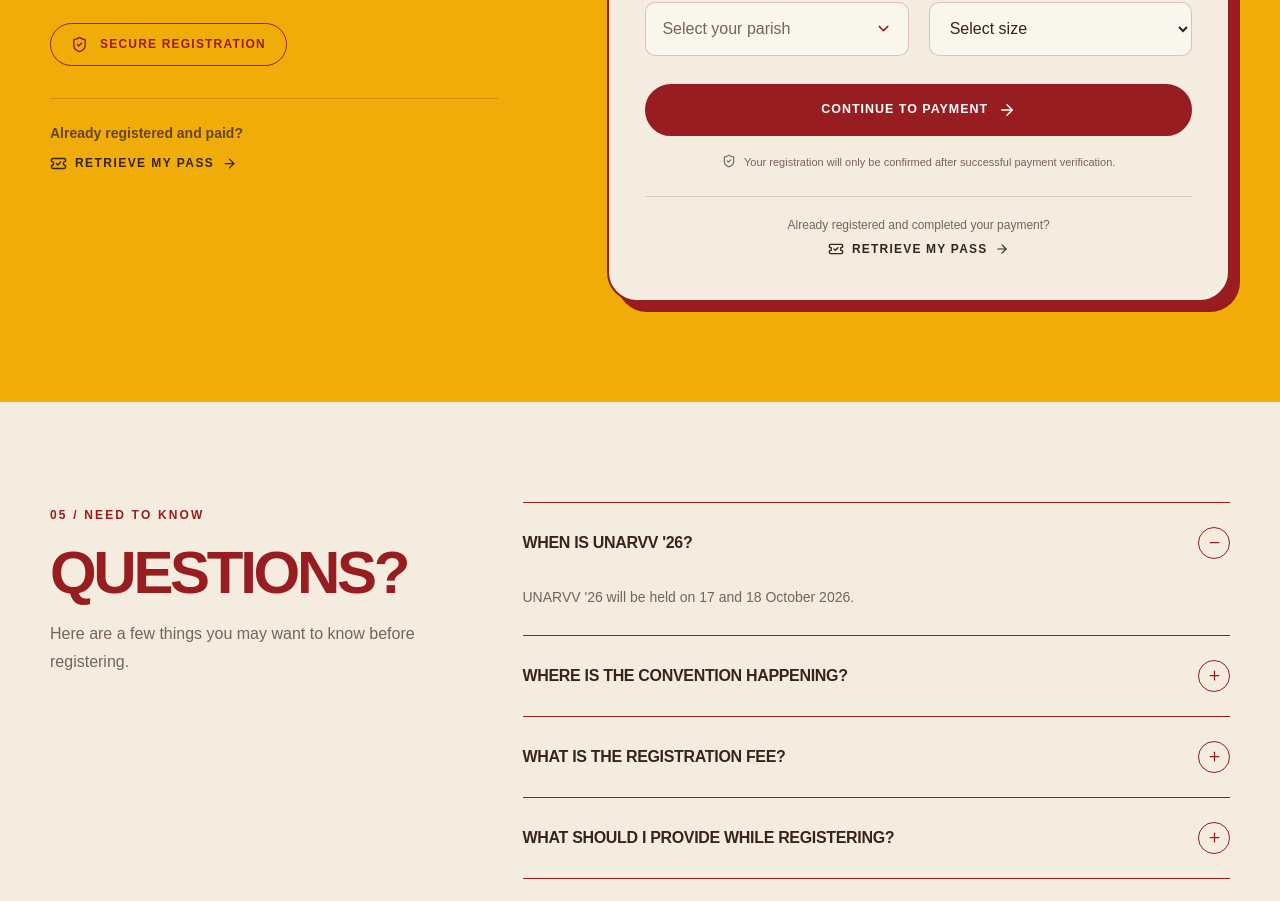
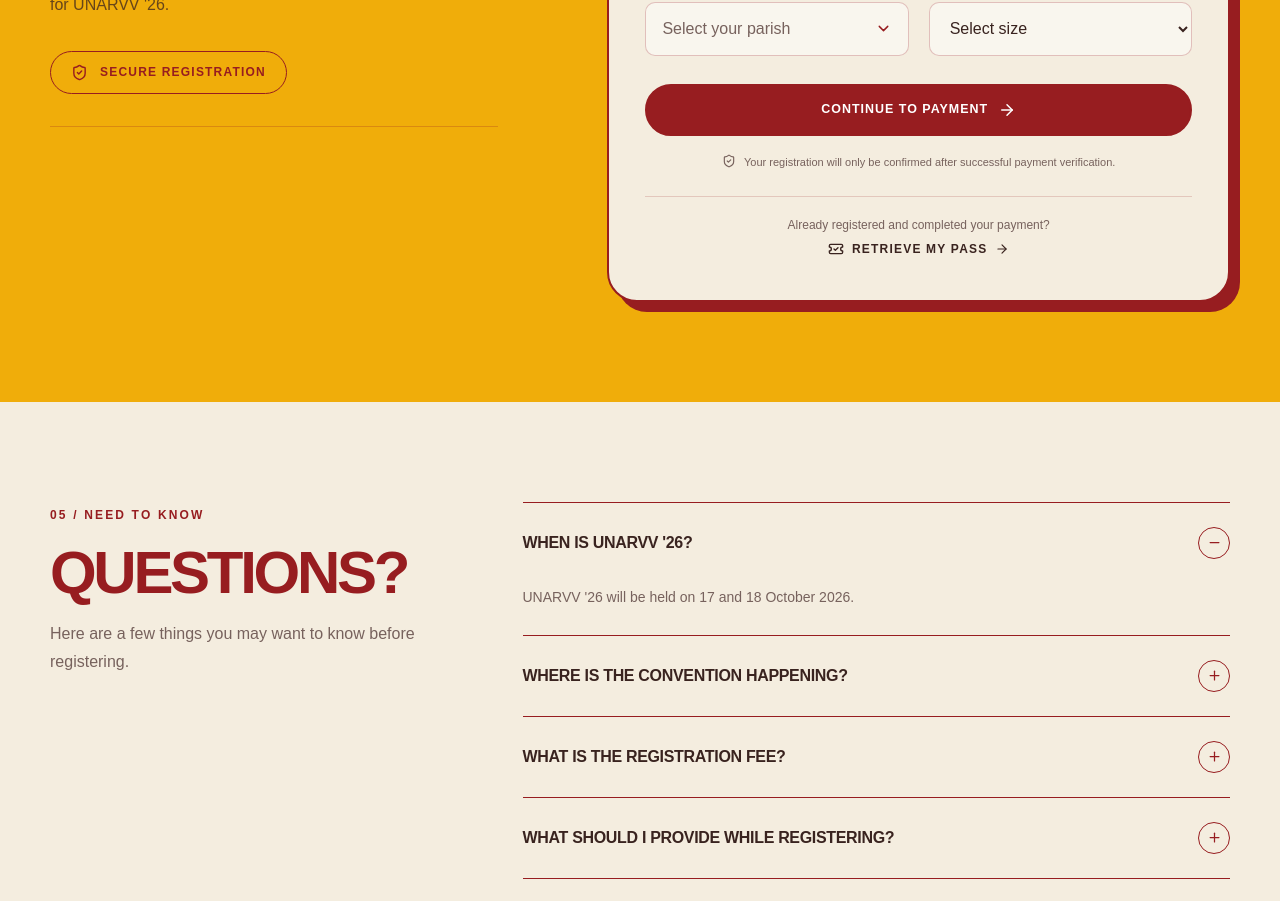
Before and after one commit to ashwathjohn/UnarvvWebsite, a React (Vite) app in the folder client/: page / in a window 1280 px wide. Shown: the part 5120-6021 px from the top of the page. Built offline with nearby package versions, Linux system fonts and the light colour scheme; no server answers.

Commit message:
Small UI change in registration

```diff
--- a/client/src/components/home/Registration.jsx
+++ b/client/src/components/home/Registration.jsx
@@ -757,12 +757,12 @@ function Registration() {
 
             <div className="mt-8 max-w-md border-t border-[var(--red)]/25 pt-6">
 
-              <p className="text-sm font-semibold text-[var(--brown)]/75">
+              {/* <p className="text-sm font-semibold text-[var(--brown)]/75">
                 Already registered
                 and paid?
-              </p>
+              </p> */}
 
-              <Link
+              {/* <Link
                 to="/retrieve-pass"
                 className="mt-3 inline-flex items-center gap-2 text-xs font-black uppercase tracking-[0.12em] text-[var(--red)] transition-opacity hover:opacity-70"
               >
@@ -775,7 +775,7 @@ function Registration() {
                 <ArrowRight
                   size={15}
                 />
-              </Link>
+              </Link> */}
 
             </div>
           </div>
```
